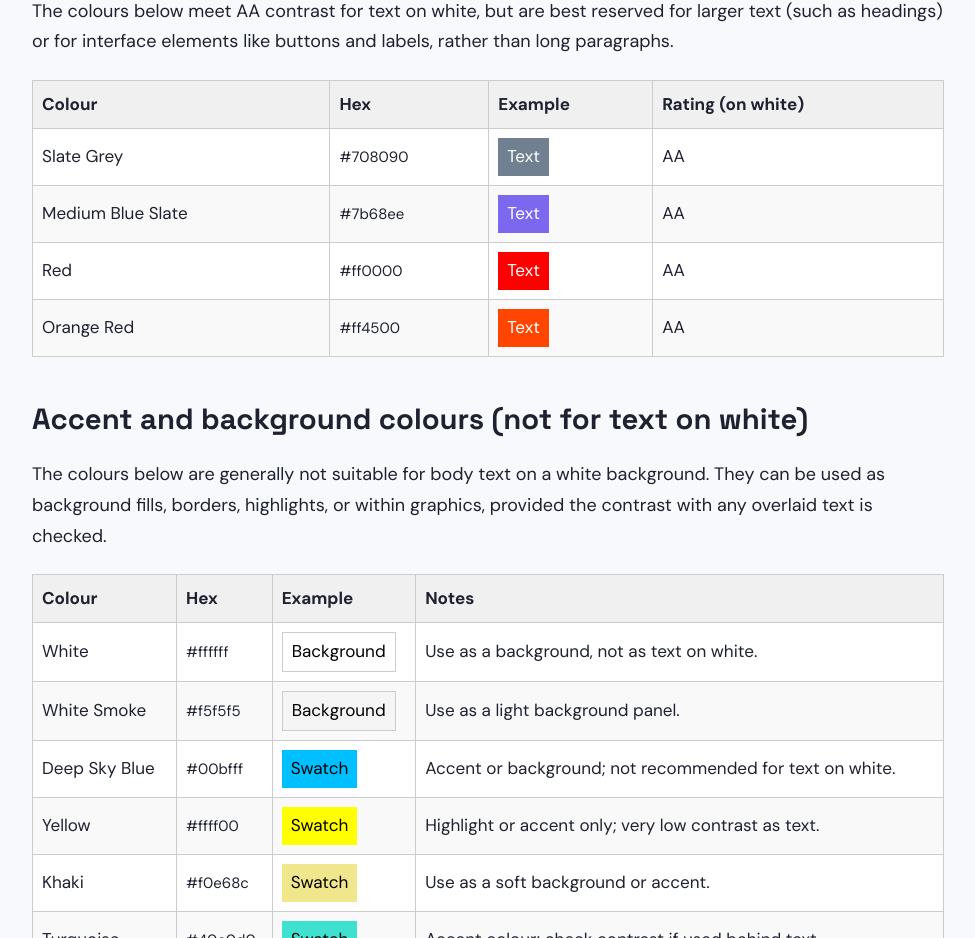
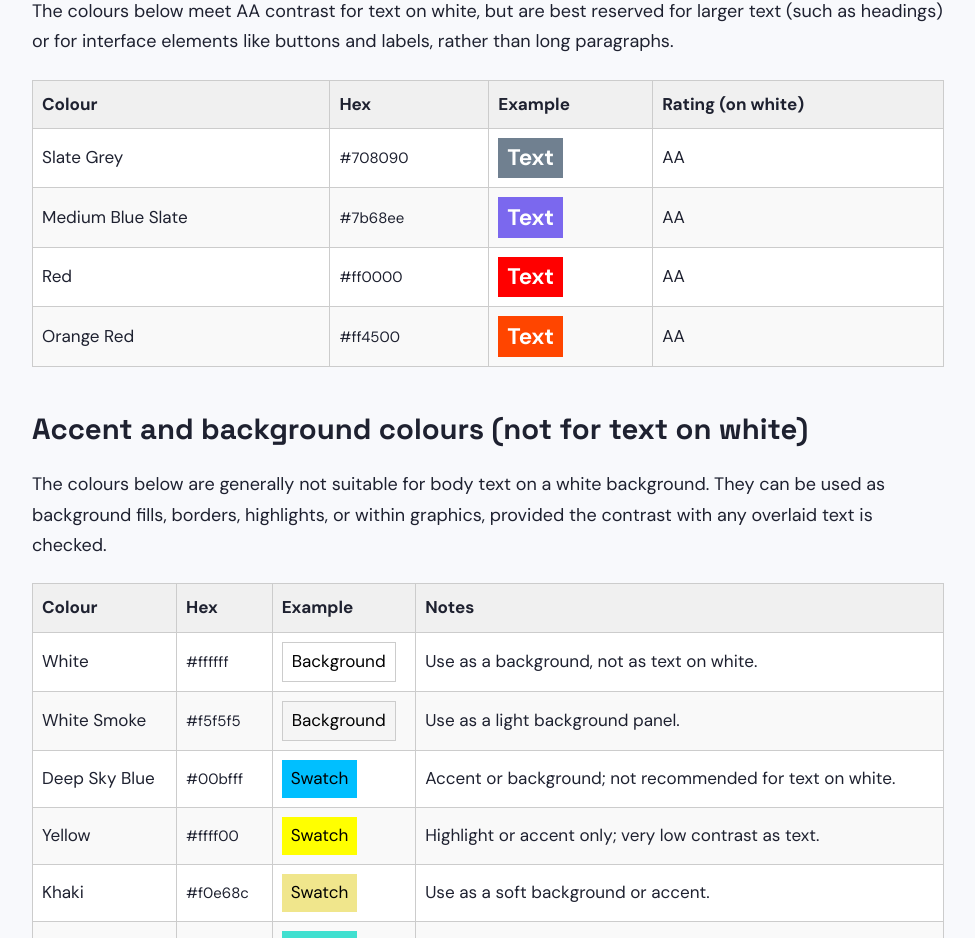
Before and after one commit to Karl-Horning/canvas, a Next.js app: page /colours-in-canvas in a window 1280 px wide. Shown: the part 3172-4110 px from the top of the page, without its empty margins (282-1257 px from the left). Built offline with nearby package versions, Linux system fonts and the light colour scheme.

Commit message:
feat(tables): add `tabIndex={0}` for Safari

```diff
--- a/app/colours-in-canvas/page.tsx
+++ b/app/colours-in-canvas/page.tsx
@@ -99,7 +99,7 @@ export default function page() {
 
             <h3>Dark text on light or coloured backgrounds</h3>
 
-            <div className="overflow-x-auto mb-4">
+            <div className="overflow-x-auto mb-4" tabIndex={0}>
                 <table className="border-collapse w-full text-[0.95rem]">
                     <thead>
                         <tr className="bg-[#f0f0f0] dark:bg-[#374151]">
@@ -323,7 +323,7 @@ export default function page() {
 
             <h3>Light text on dark backgrounds</h3>
 
-            <div className="overflow-x-auto mb-4">
+            <div className="overflow-x-auto mb-4" tabIndex={0}>
                 <table className="border-collapse w-full text-[0.95rem]">
                     <thead>
                         <tr className="bg-[#f0f0f0] dark:bg-[#374151]">
@@ -496,7 +496,7 @@ export default function page() {
 
             <h2>Colours suitable for body text on white (AAA / AA)</h2>
 
-            <div className="overflow-x-auto mb-4">
+            <div className="overflow-x-auto mb-4" tabIndex={0}>
                 <table className="border-collapse w-full text-[0.95rem]">
                     <thead>
                         <tr className="bg-[#f0f0f0] dark:bg-[#374151]">
@@ -720,7 +720,7 @@ export default function page() {
                 paragraphs.
             </p>
 
-            <div className="overflow-x-auto mb-4">
+            <div className="overflow-x-auto mb-4" tabIndex={0}>
                 <table className="border-collapse w-full text-[0.95rem]">
                     <thead>
                         <tr className="bg-[#f0f0f0] dark:bg-[#374151]">
@@ -761,7 +761,7 @@ export default function page() {
                             <td className="border border-[#ccc] p-2">
                                 <span
                                     aria-hidden="true"
-                                    className="inline-block px-2 py-1 bg-[#708090] text-white"
+                                    className="inline-block px-2 py-1 bg-[#708090] text-white text-xl font-bold"
                                 >
                                     Text
                                 </span>
@@ -778,7 +778,7 @@ export default function page() {
                             <td className="border border-[#ccc] p-2">
                                 <span
                                     aria-hidden="true"
-                                    className="inline-block px-2 py-1 bg-[#7b68ee] text-white"
+                                    className="inline-block px-2 py-1 bg-[#7b68ee] text-white text-xl font-bold"
                                 >
                                     Text
                                 </span>
@@ -793,7 +793,7 @@ export default function page() {
                             <td className="border border-[#ccc] p-2">
                                 <span
                                     aria-hidden="true"
-                                    className="inline-block px-2 py-1 bg-[#ff0000] text-white"
+                                    className="inline-block px-2 py-1 bg-[#ff0000] text-white text-xl font-bold"
                                 >
                                     Text
                                 </span>
@@ -810,7 +810,7 @@ export default function page() {
                             <td className="border border-[#ccc] p-2">
                                 <span
                                     aria-hidden="true"
-                                    className="inline-block px-2 py-1 bg-[#ff4500] text-white"
+                                    className="inline-block px-2 py-1 bg-[#ff4500] text-white text-xl font-bold"
                                 >
                                     Text
                                 </span>
@@ -830,7 +830,7 @@ export default function page() {
                 overlaid text is checked.
             </p>
 
-            <div className="overflow-x-auto mb-4">
+            <div className="overflow-x-auto mb-4" tabIndex={0}>
                 <table className="border-collapse w-full text-[0.95rem]">
                     <thead>
                         <tr className="bg-[#f0f0f0] dark:bg-[#374151]">
--- a/app/tables/page.tsx
+++ b/app/tables/page.tsx
@@ -72,7 +72,7 @@ export default function page() {
                 for quickly applying a consistent table style.
             </p>
 
-            <div className="overflow-x-auto mb-4">
+            <div className="overflow-x-auto mb-4" tabIndex={0}>
                 <table className="ic-Table">
                     <thead>
                         <tr>
@@ -145,7 +145,7 @@ export default function page() {
                 are still available for course content.
             </p>
 
-            <div className="overflow-x-auto mb-4">
+            <div className="overflow-x-auto mb-4" tabIndex={0}>
                 <table className="ic-Table ic-Table--hover-row ic-Table--striped">
                     <thead>
                         <tr>
@@ -216,7 +216,7 @@ export default function page() {
                 This can be useful when displaying tables with many rows.
             </p>
 
-            <div className="overflow-x-auto mb-4">
+            <div className="overflow-x-auto mb-4" tabIndex={0}>
                 <table className="ic-Table ic-Table--striped ic-Table--hover-row ic-Table--condensed">
                     <thead>
                         <tr>
@@ -294,7 +294,7 @@ export default function page() {
                 </li>
             </ul>
 
-            <div className="overflow-x-auto mb-4">
+            <div className="overflow-x-auto mb-4" tabIndex={0}>
                 <table className="border-collapse w-full text-[0.95rem]">
                     <caption className="text-left font-bold py-2">
                         Example: Module weekly activities
--- a/app/what-canvas-removes-and-modifies/page.tsx
+++ b/app/what-canvas-removes-and-modifies/page.tsx
@@ -40,7 +40,7 @@ export default function page() {
                 account-level branding.
             </p>
 
-            <div className="overflow-x-auto mb-4">
+            <div className="overflow-x-auto mb-4" tabIndex={0}>
                 <table className="w-full border-collapse text-[0.95rem]">
                     <caption className="text-left font-semibold mb-2">
                         Common HTML and CSS behaviours in this Canvas instance
```
